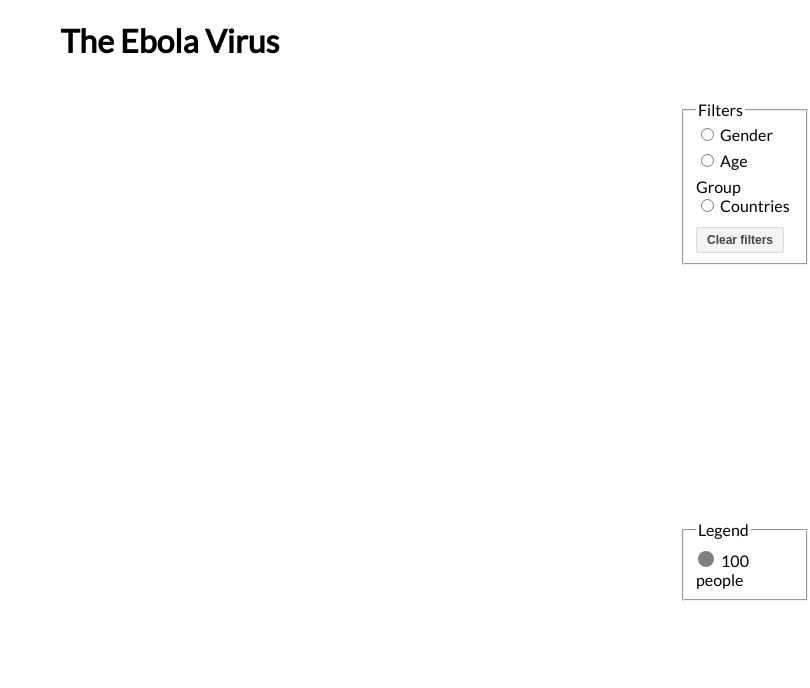
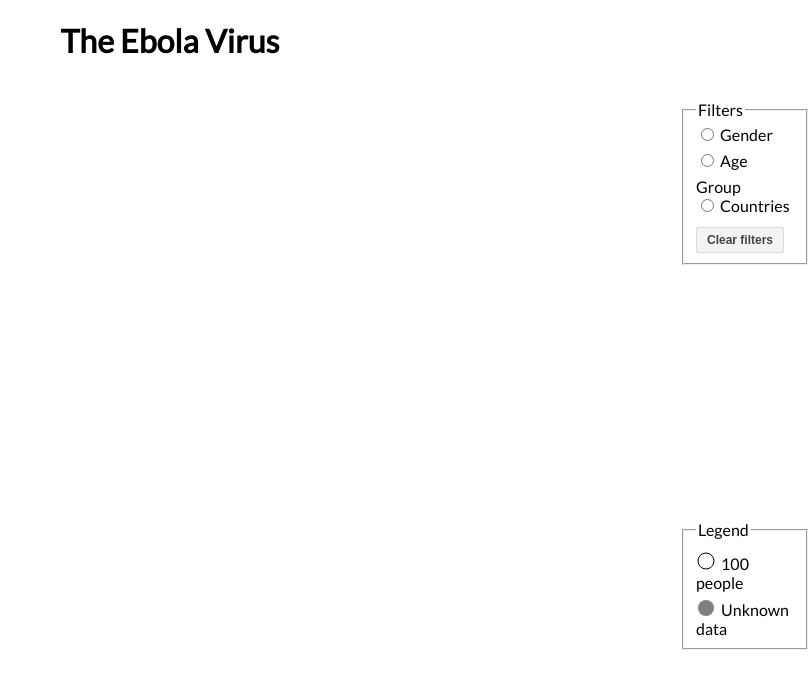
Before and after one commit to UW-CSE442-WI20/A3-The-Ebola-Epidemic, a website built with Parcel: page src/index.html in a window 1280 px wide. Shown: the whole page, without its empty margins (470-1280 px from the left). Built offline with nearby package versions, Linux system fonts and the light colour scheme.

Commit message:
Legend for unknown data

```diff
--- a/src/index.html
+++ b/src/index.html
@@ -71,10 +71,16 @@
       <fieldset>
           <legend>Legend</legend>
           <div>
-              <svg height="22" width="22">
-                  <circle cx="10" cy="14" r="8" fill="gray" />
+              <svg height="25" width="22">
+                  <ellipse cx="10" cy="16" rx="8" ry="8" stroke="black" fill="white" />
               </svg>
               <div style="display: inline">100 people</div>
+          </div>
+          <div>
+              <svg height="24" width="22">
+                  <circle cx="10" cy="16" r="8" fill="gray" />
+              </svg>
+              <div style="display: inline">Unknown data</div>
           </div>
       </fieldset>
     </div>
```
